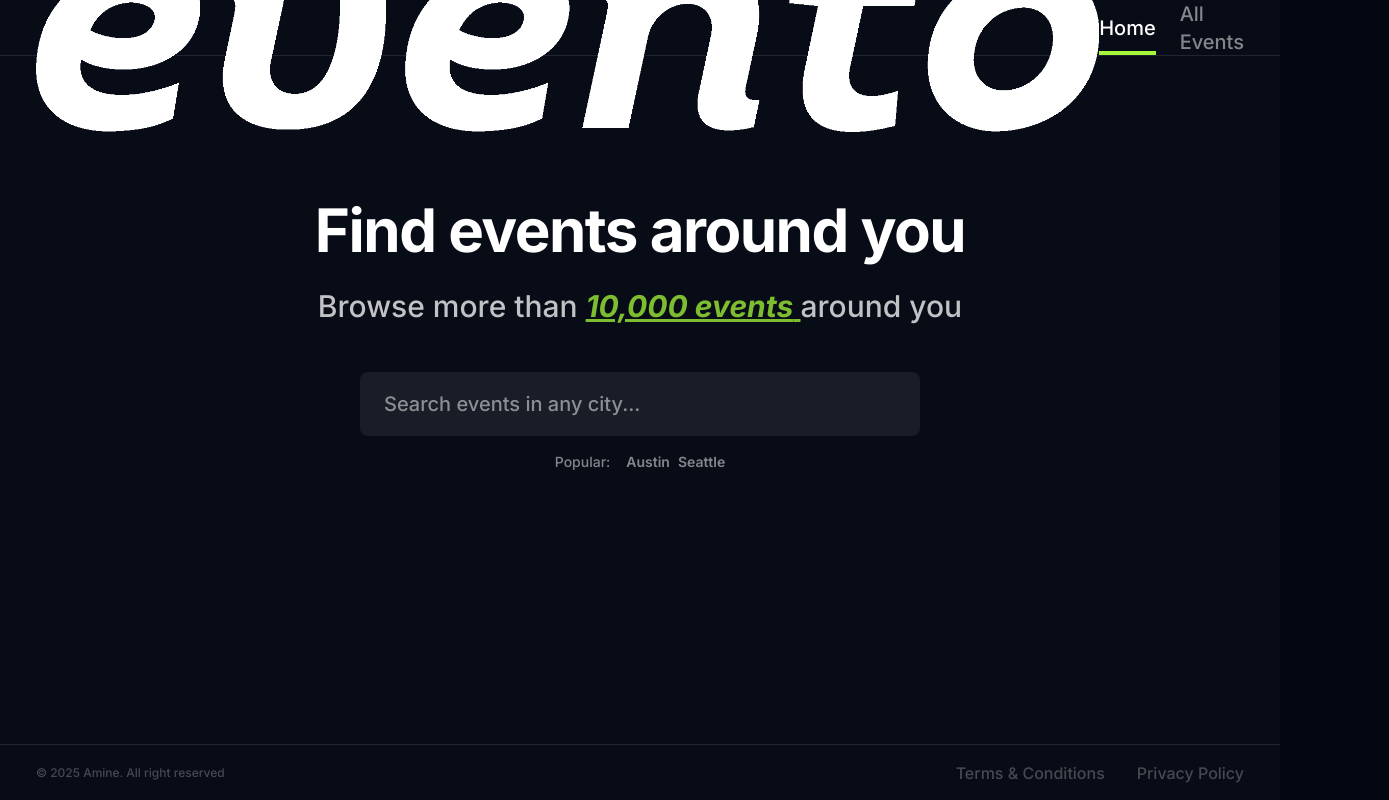
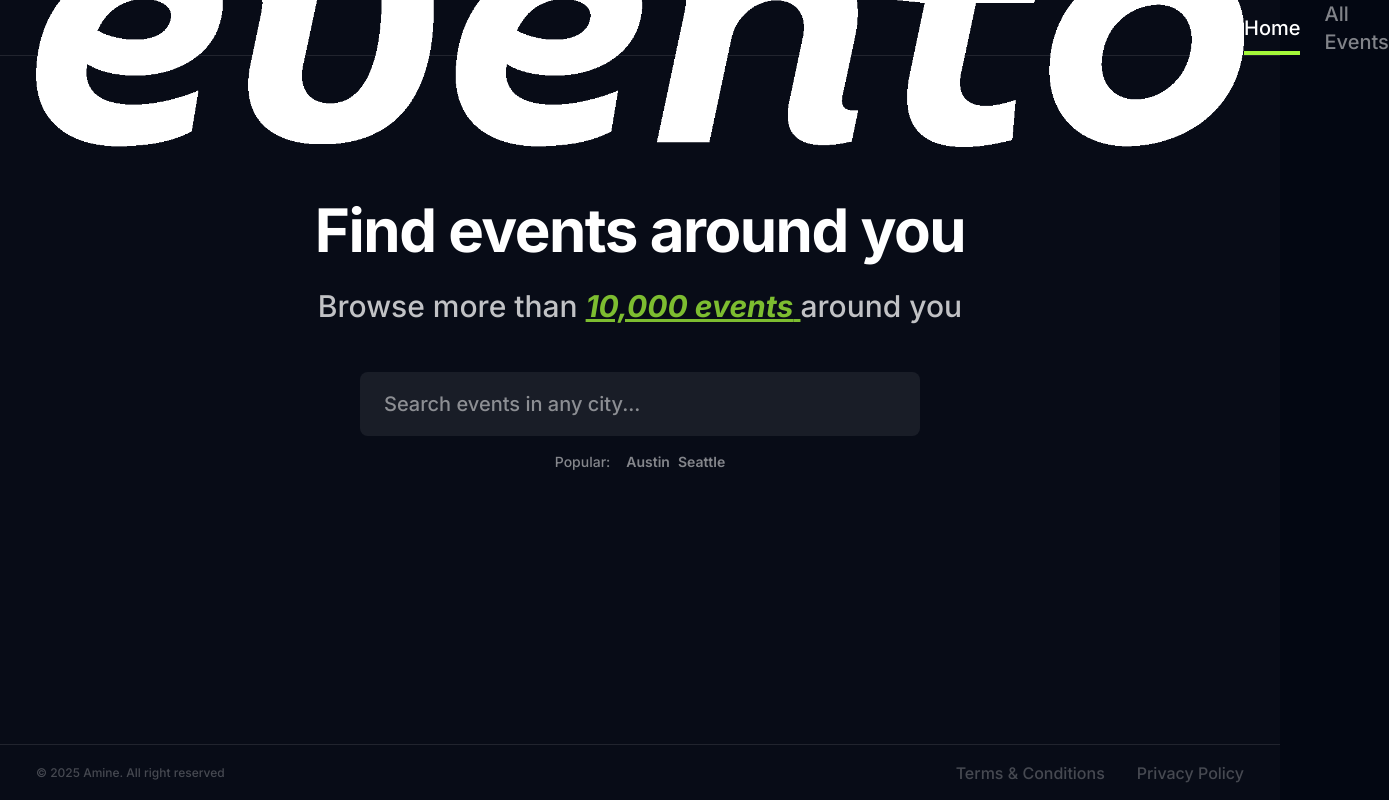
Before and after one commit to aminetiouk/evento, a Next.js app: page / in a window 1280 px wide. Shown: the whole page, 1389 px wide, since content can reach past the window. Built offline with nearby package versions, Linux system fonts and the light colour scheme.

Commit message:
refactor(logo): remove Link wrapper for better flexibility

```diff
--- a/src/components/Logo.tsx
+++ b/src/components/Logo.tsx
@@ -1,9 +1,7 @@
 import Image from 'next/image';
-import Link from 'next/link';
 
 export default function Logo() {
   return (
-    <Link href="/">
     <Image
       src="/logoEvento.png"
       alt="Evento logo"
@@ -17,6 +15,5 @@ export default function Logo() {
         height: 'auto'
       }}
     />
-    </Link>
   );
 }
```
Lines whose indentation alone changed are shown as unchanged.
